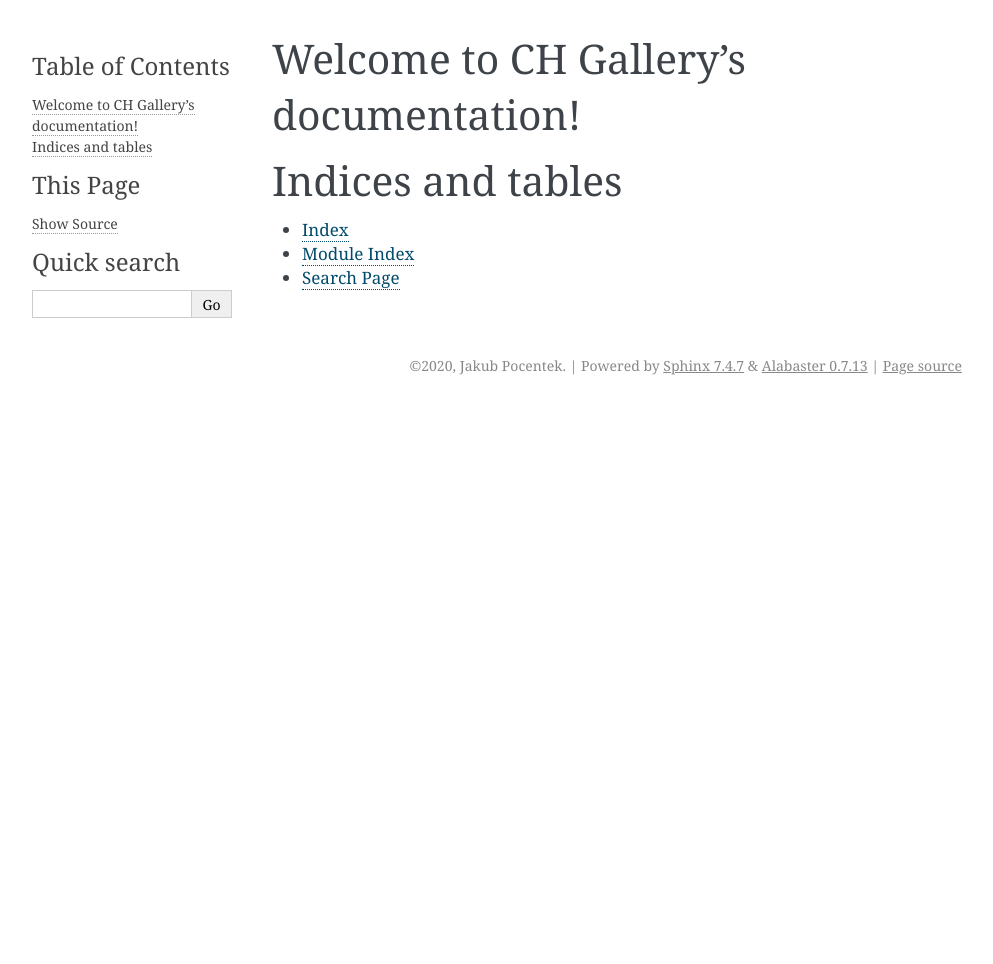
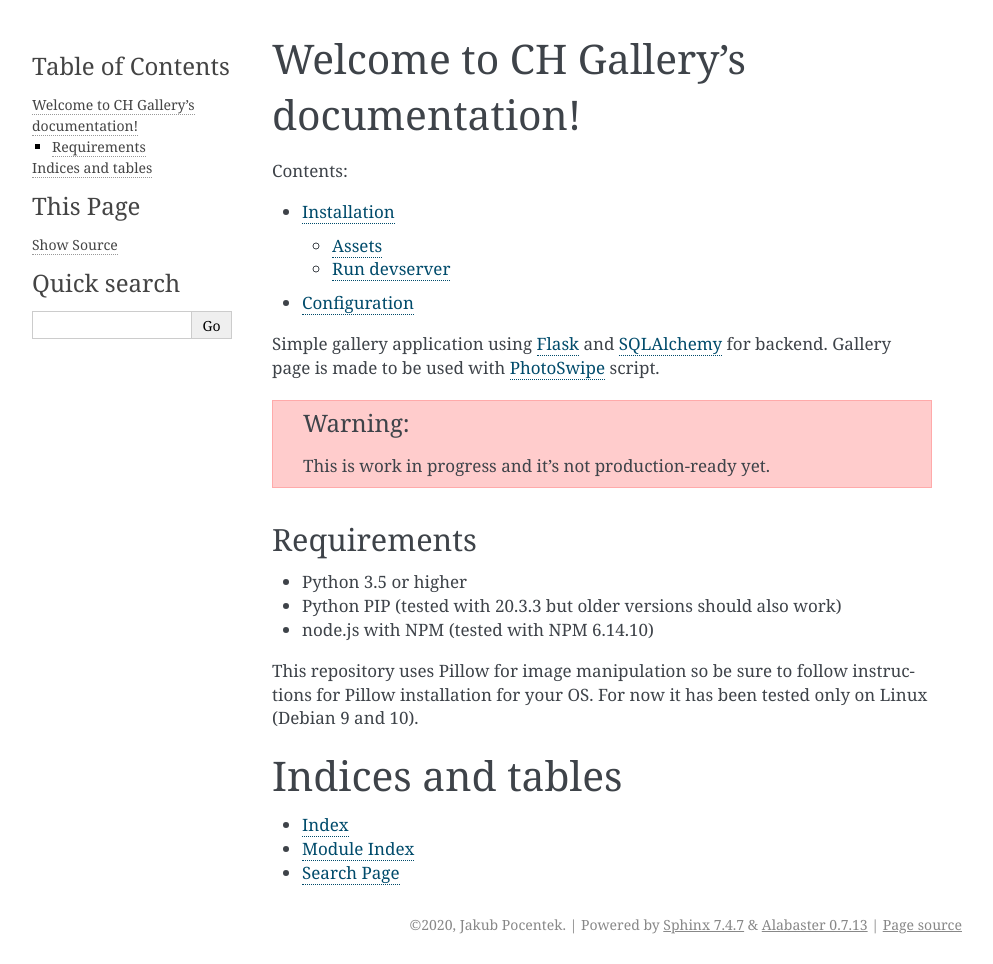
Before and after one commit to jpocentek/ch-gallery, a Sphinx documentation site: the page built from docs/source/index.rst, in a window 1280 px wide. Shown: the whole page, without its empty margins (148-1141 px from the left). Built offline with Sphinx 7.4.7, drawn with Linux system fonts in a browser that asks for light colours; before the commit the page ends 900 px from its top, so only the background shows below that.

Commit message:
Docs for installation and configuration options

```diff
--- a/docs/source/conf.py
+++ b/docs/source/conf.py
@@ -31,7 +31,11 @@ release = '0.0.1'
 # extensions coming with Sphinx (named 'sphinx.ext.*') or your custom
 # ones.
 extensions = [
+    'sphinx.ext.todo',
 ]
+
+# Include todo boxes
+todo_include_todos = True
 
 # Add any paths that contain templates here, relative to this directory.
 templates_path = ['_templates']
--- a/docs/source/index.rst
+++ b/docs/source/index.rst
@@ -10,7 +10,24 @@ Welcome to CH Gallery's documentation!
    :maxdepth: 2
    :caption: Contents:
 
+   install
+   configuration
 
+Simple gallery application using `Flask <https://github.com/pallets/flask>`_ and `SQLAlchemy <https://www.sqlalchemy.org/>`_
+for backend.
+Gallery page is made to be used with `PhotoSwipe <https://github.com/jpocentek/PhotoSwipe/>`_ script.
+
+.. warning:: This is work in progress and it's not production-ready yet.
+
+Requirements
+############
+
+* Python 3.5 or higher
+* Python PIP (tested with 20.3.3 but older versions should also work)
+* node.js with NPM (tested with NPM 6.14.10)
+
+This repository uses Pillow for image manipulation so be sure to follow instructions for Pillow installation for your OS.
+For now it has been tested only on Linux (Debian 9 and 10).
 
 Indices and tables
 ==================
```
Also changed, not shown: README.md (+1 -42 lines), docs/source/configuration.rst (added, +41 -0 lines), docs/source/install.rst (added, +40 -0 lines).
